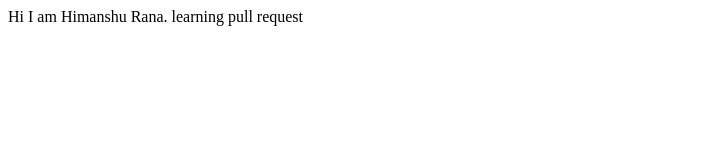
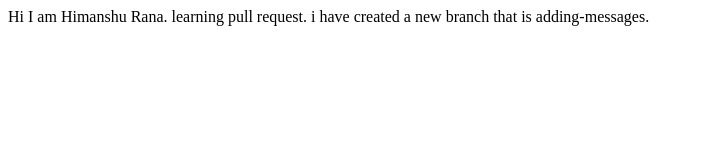
Before and after one commit to Himanshu916/learningGithub, a plain HTML site: page index.html in a window 1280 px wide. Shown: the whole page, without its empty margins (0-704 px from the left). Drawn offline with Linux system fonts and the light colour scheme.

Commit message:
docs:adding new message

```diff
--- a/index.html
+++ b/index.html
@@ -7,6 +7,7 @@
 </head>
 <body>
     Hi I am Himanshu Rana.
-    learning pull request
+    learning pull request.
+    i have created a new branch that is adding-messages.
 </body>
 </html>
```
